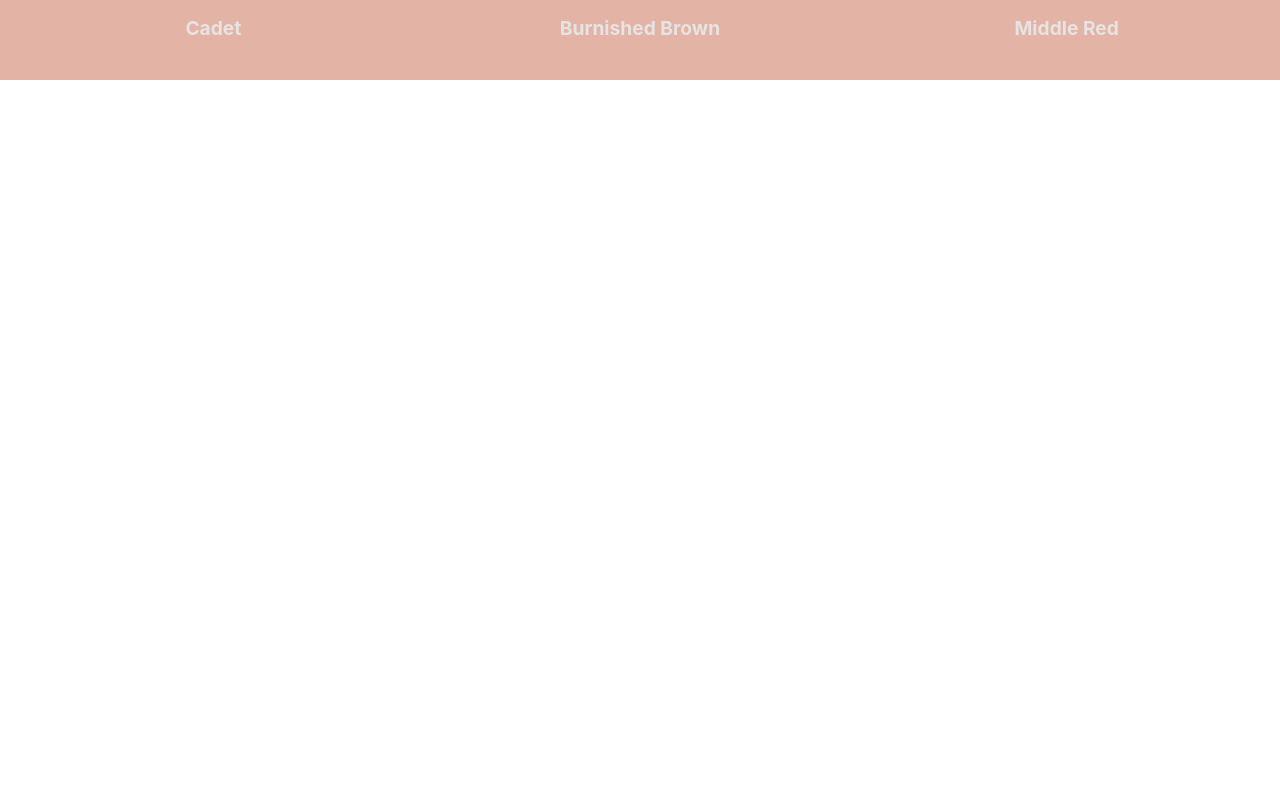
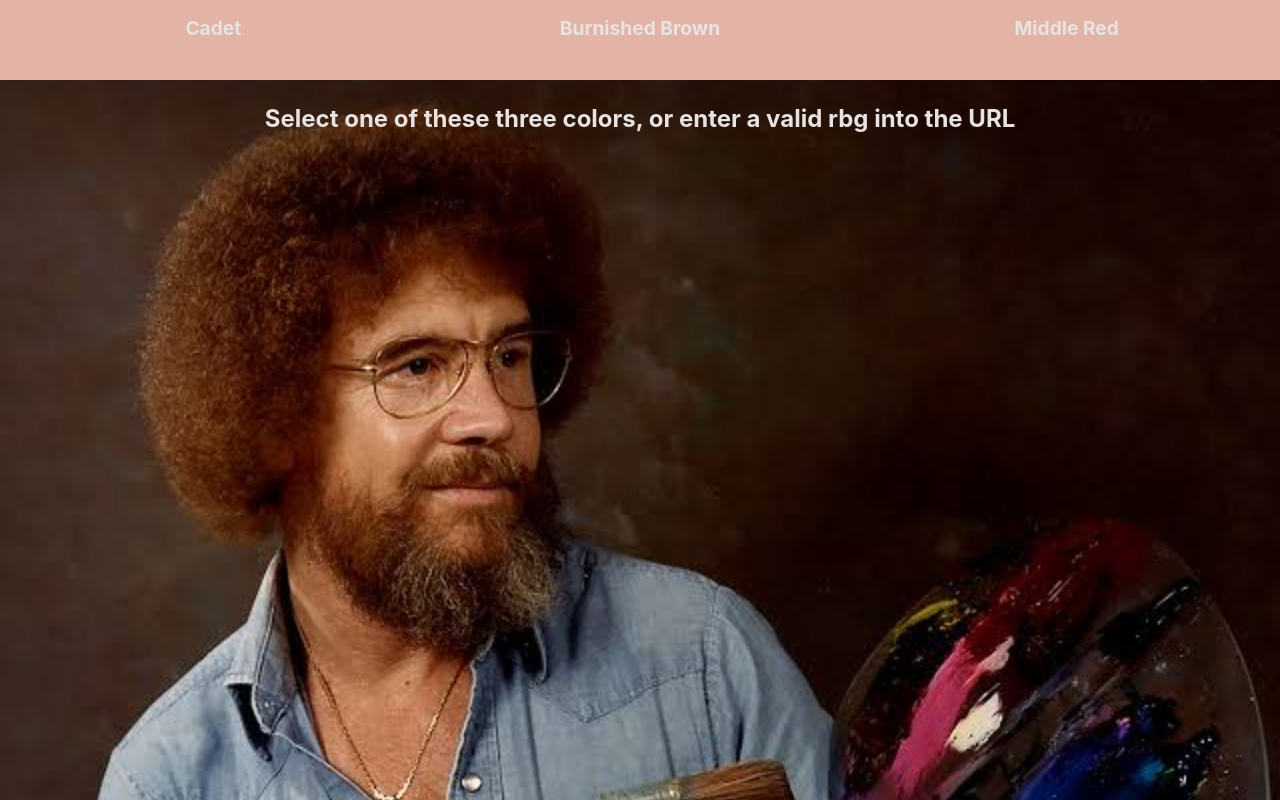
Before and after one commit to tylerww91/react-color-router, a React (Create React App) app: page / in a window 1280 px wide. Shown: the top 800 px of the page. Built offline with nearby package versions, Linux system fonts and the light colour scheme.

Commit message:
builds NotFound component and mounts it to App.js along with route, adds conditional statement in RGB component checking if R G B values are not a number and if so return the NotFound component, adds background image for NotFound component, adds various CSS styling

```diff
--- a/src/App.js
+++ b/src/App.js
@@ -1,6 +1,7 @@
 import { Route, Switch } from 'react-router-dom';
 import './App.css';
 import Header from './components/Header/Header.js';
+import NotFound from './components/NotFound/NotFound.js';
 import RGB from './components/RGB/RGB';
 
 function App() {
@@ -9,6 +10,7 @@ function App() {
       <Header />
       <Switch>
         <Route path="/rgb/:r/:g/:b" component={RGB} />
+        <Route path="*" component={NotFound} />
       </Switch>
     </div>
   );
--- /dev/null
+++ b/src/components/NotFound/NotFound.css
@@ -0,0 +1,14 @@
+.not-found-container {
+  display: grid;
+  height: 934px;
+  background-repeat: no-repeat;
+  background-position: center;
+  background-size: cover;
+  overflow: auto;
+}
+
+.not-found-message {
+  font-size: 1.5em;
+  font-weight: bold;
+  color: rgb(231, 227, 227);
+}
--- /dev/null
+++ b/src/components/NotFound/NotFound.js
@@ -0,0 +1,13 @@
+import React from 'react';
+import background from '../../bobross.png';
+import './NotFound.css';
+
+export default function NotFound() {
+  return (
+    <div className="not-found-container" style={{ backgroundImage: `url(${background})` }}>
+      <p className="not-found-message">
+        Select one of these three colors, or enter a valid rbg into the URL
+      </p>
+    </div>
+  );
+}
--- a/src/components/RGB/RGB.css
+++ b/src/components/RGB/RGB.css
@@ -11,5 +11,6 @@ main {
 
 h3 {
   margin-top: -80px;
+  font-size: 1.5em;
   color: rgb(231, 227, 227);
 }
--- a/src/components/RGB/RGB.js
+++ b/src/components/RGB/RGB.js
@@ -1,9 +1,13 @@
 import { useParams } from 'react-router-dom';
+import NotFound from '../NotFound/NotFound.js';
 import './RGB.css';
 
 export default function RGB() {
   const { r, g, b } = useParams();
 
+  if (isNaN(r) || isNaN(g) || isNaN(b)) {
+    return <NotFound />;
+  }
   return (
     <main className="RGB" style={{ backgroundColor: `rgb(${r}, ${g}, ${b})` }}>
       <h3>{`rgb(${r}, ${g}, ${b})`}</h3>
```
Also changed, not shown: src/bobross.png (added).
